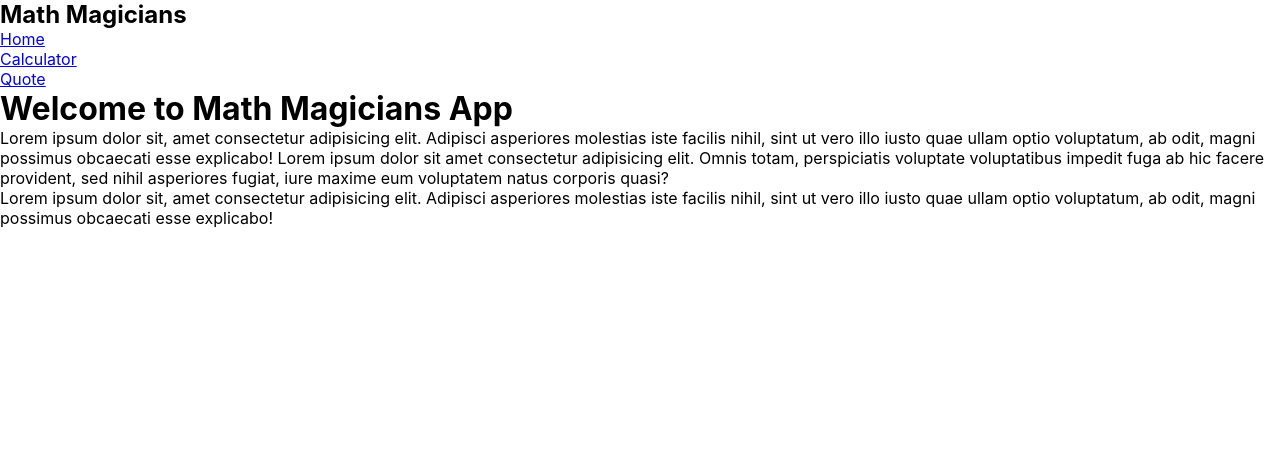
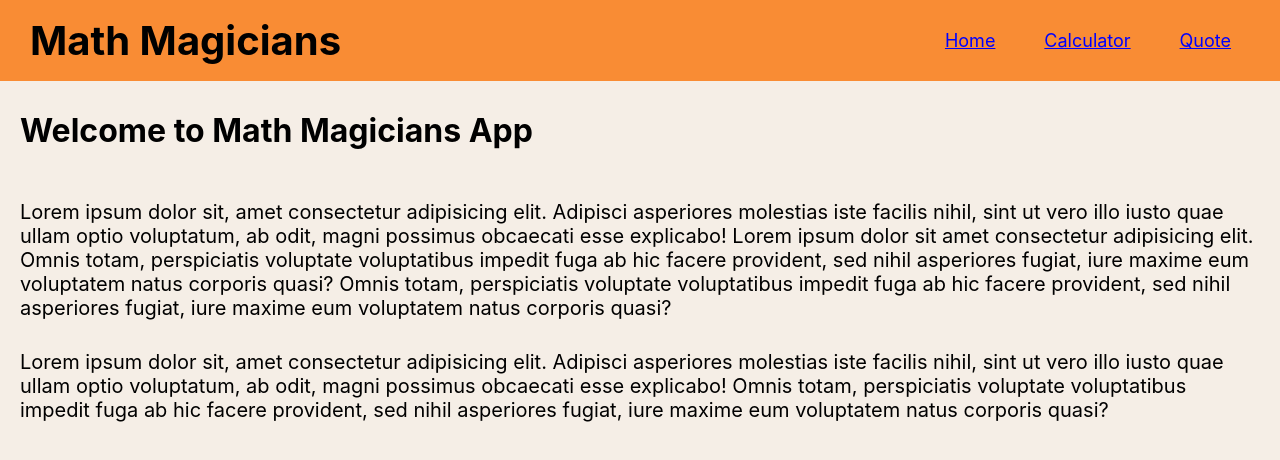
Before and after one commit to AlaaShaheen2/Math-Magicians, a React (Create React App) app: page / in a window 1280 px wide. Shown: the top 460 px of the page. Built offline with nearby package versions, Linux system fonts and the light colour scheme.

Commit message:
styling pages

```diff
--- a/src/components/calc.css
+++ b/src/components/calc.css
@@ -5,13 +5,15 @@
 
 .main {
   display: flex;
-  justify-content: center;
+  justify-content: space-between;
   align-items: center;
+
 }
 
 .container {
   width: 35rem;
   margin-top: 50px;
+  margin-right: 100px;
 }
 
 .display {
@@ -48,3 +50,13 @@
   grid-template-columns: 50% 25% 25%;
   display: grid;
 }
+
+
+.main-title{
+  font-size: 25px;
+  letter-spacing: 2px;
+  align-self: flex-start;
+  margin-top: 45px;
+  margin-left: 40px;
+
+}
--- a/src/components/calc.js
+++ b/src/components/calc.js
@@ -21,6 +21,9 @@ const Calculator = () => {
   };
   return (
     <div className="main">
+      <div className="main-title">
+        <h2>Let&apos;s do some Math!</h2>
+      </div>
       <div className="container">
         <div className="calculater">
           <div className="display">
--- /dev/null
+++ b/src/components/pages/Home.css
@@ -0,0 +1,23 @@
+body{
+    background-color:rgb(245, 238, 230);
+
+}
+
+.home{
+    padding: 20px;
+
+}
+
+.home h1{
+    margin-top: 10px;
+    margin-bottom: 50px;
+}
+
+
+.p1{
+    margin-bottom: 30px;
+}
+
+p{
+    font-size: 20px;
+}
--- a/src/components/pages/Home.js
+++ b/src/components/pages/Home.js
@@ -1,7 +1,9 @@
+import './Home.css';
+
 const HomePage = () => (
   <main className="home">
     <h1 className="title">Welcome to Math Magicians App</h1>
-    <p>
+    <p className="p1">
       Lorem ipsum dolor sit, amet consectetur adipisicing elit. Adipisci
       asperiores molestias iste facilis nihil, sint ut vero illo iusto quae
       ullam optio voluptatum, ab odit, magni possimus obcaecati esse explicabo!
@@ -9,11 +11,19 @@ const HomePage = () => (
       perspiciatis voluptate voluptatibus impedit fuga ab hic facere provident,
       sed nihil asperiores fugiat, iure maxime eum voluptatem natus corporis
       quasi?
+      Omnis totam,
+      perspiciatis voluptate voluptatibus impedit fuga ab hic facere provident,
+      sed nihil asperiores fugiat, iure maxime eum voluptatem natus corporis
+      quasi?
     </p>
-    <p>
+    <p className="p2">
       Lorem ipsum dolor sit, amet consectetur adipisicing elit. Adipisci
       asperiores molestias iste facilis nihil, sint ut vero illo iusto quae
       ullam optio voluptatum, ab odit, magni possimus obcaecati esse explicabo!
+      Omnis totam,
+      perspiciatis voluptate voluptatibus impedit fuga ab hic facere provident,
+      sed nihil asperiores fugiat, iure maxime eum voluptatem natus corporis
+      quasi?
     </p>
   </main>
 );
--- /dev/null
+++ b/src/components/pages/Navbar.css
@@ -0,0 +1,34 @@
+nav{
+    display: flex;
+    justify-content: space-between;
+    align-items: center;
+    background: #f98c34;
+
+
+}
+
+ul{
+    padding: 30px 0;
+    display: flex;
+    width: 30%;
+    justify-content:space-evenly;
+
+}
+
+li{
+    list-style-type: none;
+    font-size: 18px;
+
+}
+
+a{
+    color: blue;
+    cursor: pointer;
+}
+
+
+
+nav h1{
+    font-size: 40px;
+    padding: 0 30px;
+}
--- a/src/components/pages/Navbar.js
+++ b/src/components/pages/Navbar.js
@@ -1,3 +1,5 @@
+import './Navbar.css';
+
 const Navbar = () => (
 
   <nav>
--- /dev/null
+++ b/src/components/pages/Quote.css
@@ -0,0 +1,14 @@
+.quote-page{
+    padding: 35px;
+    margin-top: auto;
+    height: 90vh;
+    display: flex;
+    justify-content: center;
+    align-items: center;
+
+}
+.quote-page p{
+
+font-size: 50px;
+
+}
--- a/src/components/pages/Quote.js
+++ b/src/components/pages/Quote.js
@@ -1,3 +1,5 @@
+import './Quote.css';
+
 const QuotePage = () => (
   <main className="quote-page">
     <p>
```
